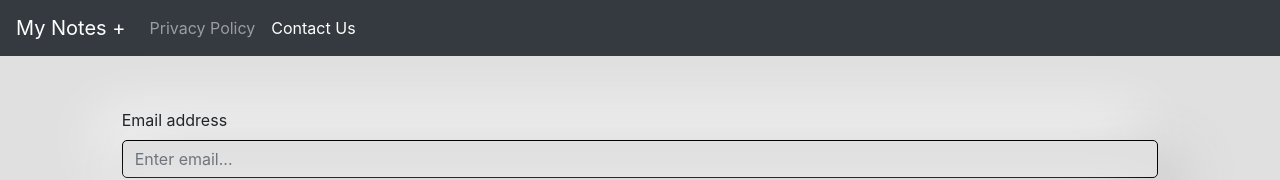
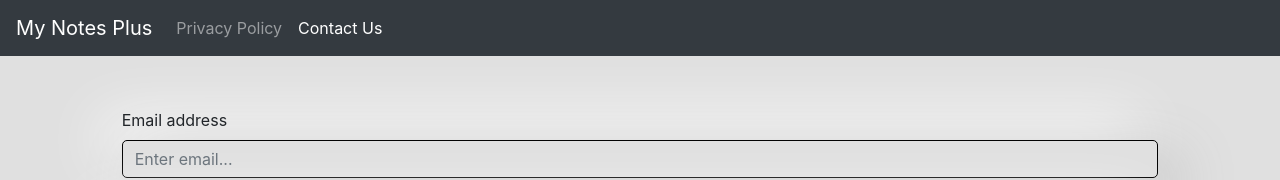
Before and after one commit to rishikdev/MyNotesPlus, a plain HTML site: page ContactUs.html in a window 1280 px wide. Shown: the top 180 px of the page. Drawn offline with nearby package versions, Linux system fonts and the light colour scheme.

Commit message:
UPDATED ContactUs.html
Changed + to plus.

```diff
--- a/ContactUs.html
+++ b/ContactUs.html
@@ -15,13 +15,13 @@
         <meta name="theme-color" content="#ffffff">
         <link rel="stylesheet" href="./index.css">
 
-        <title>My Notes +</title>
+        <title>My Notes Plus</title>
     </head>
 
     <body style="background-color: #e0e0e0">
 
         <nav class="navbar navbar-expand-lg navbar-dark bg-dark">
-            <a class="navbar-brand" href="./index.html">My Notes +</a>
+            <a class="navbar-brand" href="./index.html">My Notes Plus</a>
 
             <button class="navbar-toggler" type="button" data-toggle="collapse" data-target="#navbarNav" aria-controls="navbarNav" aria-expanded="false" aria-label="Toggle navigation">
               <span class="navbar-toggler-icon"></span>
```
